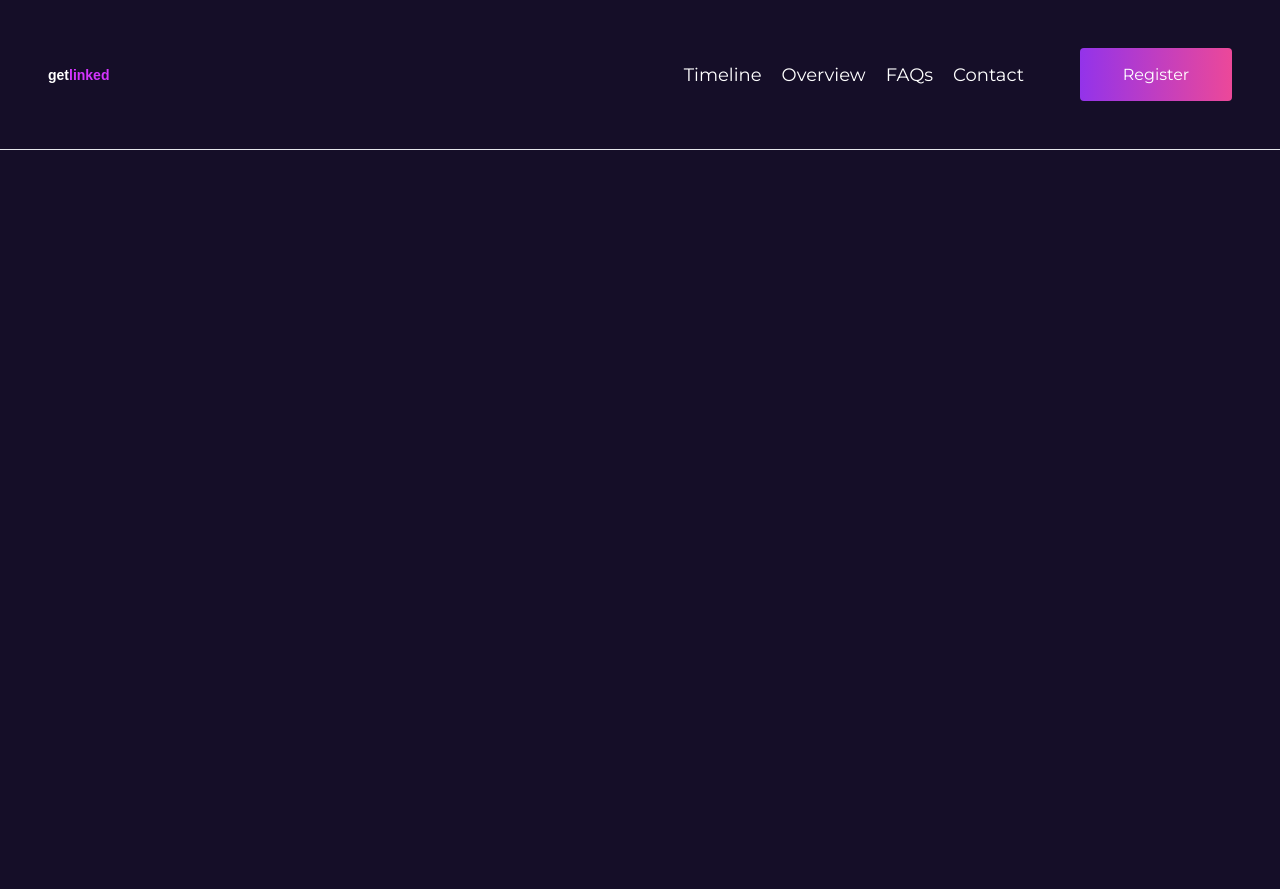
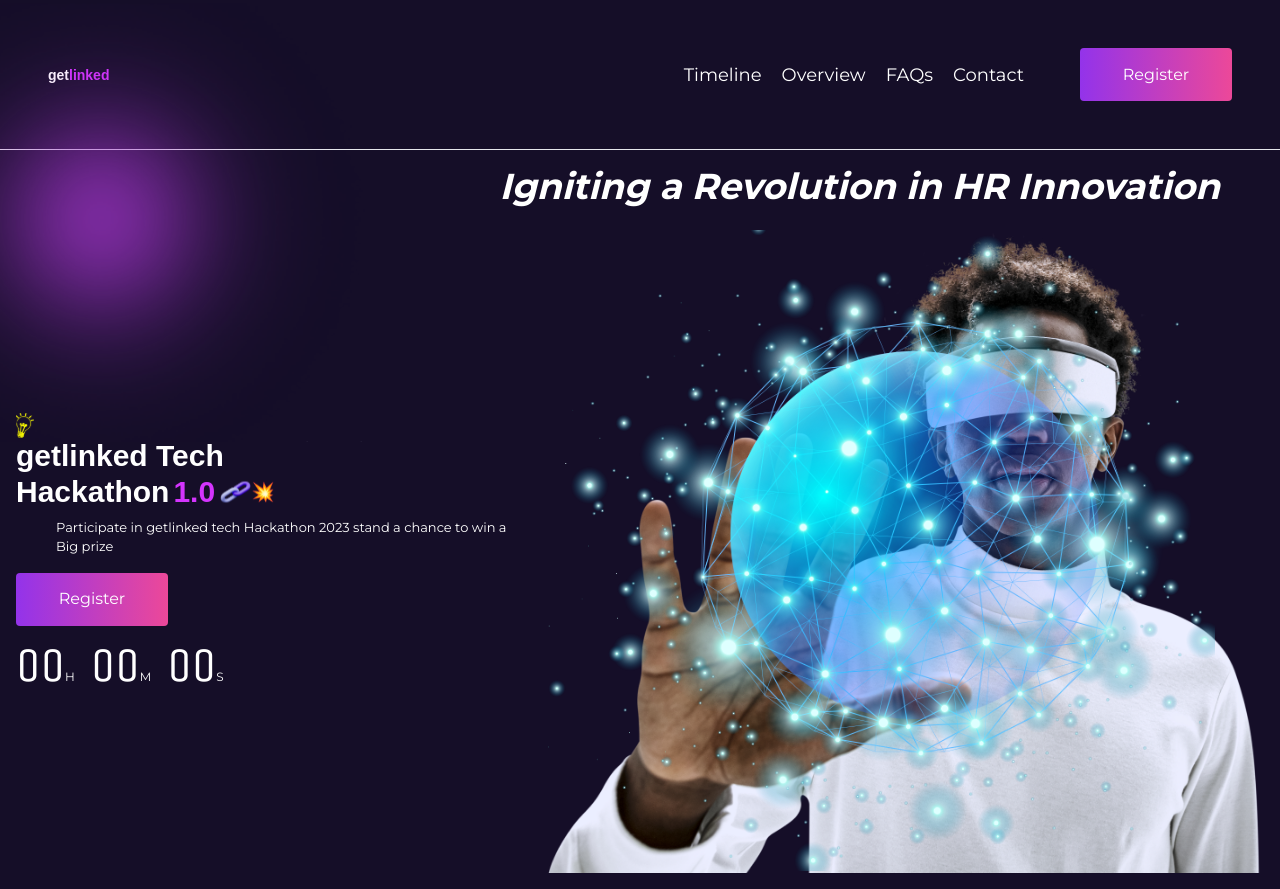
Before and after one commit to mosesfawole/getLinked, a React (Vite) app: page / in a window 1280 px wide. Before the commit the page ends 800 px from the top, so only its background shows below. Built offline with nearby package versions, Linux system fonts and the light colour scheme; a web font is replaced by a local one.

Commit message:
initial hero component, sigh

```diff
--- a/src/App.jsx
+++ b/src/App.jsx
@@ -1,10 +1,12 @@
 import Header from "./components/Header";
+import Hero from "./components/Hero";
 // import { Route } from "react-router-dom";
 function App() {
   return (
     <>
       <Header />
       <hr className="" />
+      <Hero />
     </>
   );
 }
--- a/src/components/Hero.jsx
+++ b/src/components/Hero.jsx
@@ -1,7 +1,87 @@
-// eslint-disable-next-line no-unused-vars
+import data from "../lib/data";
+import Button from "./Button";
 
 const Hero = () => {
-  return <div>Hero</div>;
+  const { hero } = data;
+  return (
+    <div className="hero flex flex-col gap-6 p-4">
+      <div className="top flex items-center justify-center md:justify-end md:px-11 ">
+        <p className="font-body font-bold text-[16px] leading-5 md:text-4xl italic  ">
+          Igniting a Revolution in HR Innovation
+        </p>
+        <span></span>
+      </div>
+      <div className="">
+        <div className=" flex  flex-col justify-center items-center md:flex-row">
+          <div className="wrap">
+            <div className="title font-title">
+              <div className="absolute left-0 top-0">
+                <img
+                  className="w-full h-full "
+                  src="/src/assets/Purple-Lens-Flare-PNG.png"
+                  alt="purple"
+                />
+              </div>
+              <div className="relative">
+                <span>
+                  <img
+                    width={18}
+                    height={26}
+                    src={hero.creative}
+                    alt="creative"
+                  />
+                </span>
+                <p className=" text-3xl font-bold md:">{hero.titleTop}</p>
+                <p className="flex gap-1 text-3xl font-bold md:">
+                  {`${hero.titleDown}`}{" "}
+                  <span className="text-common"> 1.0</span>{" "}
+                  <span className="flex">
+                    <img width={32.8} src={hero.chain} alt="chain" />{" "}
+                    <img width={22.12} src={hero.fire} alt="spark" />
+                  </span>{" "}
+                </p>{" "}
+              </div>
+            </div>
+            <div className="text flex mt-2 mb-4 ">
+              <p className="font-body px-10 font-regular text-[13px] text-start">
+                {hero.text}
+              </p>
+            </div>
+            <div className="button mt-2 mb-4">
+              <Button />
+            </div>
+            <div className="countdown flex gap-4 ">
+              <p className="font-unica text-5xl">
+                00<span className="font-body text-xs">H</span>
+              </p>
+              <p className="font-unica text-5xl">
+                00<span className="font-body text-xs">M</span>
+              </p>
+              <p className="font-unica text-5xl">
+                00<span className="font-body text-xs">S</span>
+              </p>
+            </div>
+          </div>
+          <div className="bottom">
+            <div className="behind-image absolute z-10">
+              <img
+                className="bg-cover bg-center"
+                src="/src/assets/Image 1.svg"
+                alt="image 1"
+              />
+            </div>
+            <div className="bannerImage  relative z-0">
+              <img
+                className=""
+                src="/src/assets/man-wearing-smart-glasses-touching-virtual-screen 1.png"
+                alt="banner image"
+              />
+            </div>
+          </div>
+        </div>
+      </div>
+    </div>
+  );
 };
 
 export default Hero;
--- a/src/index.css
+++ b/src/index.css
@@ -1,8 +1,7 @@
-@import url("https://fonts.googleapis.com/css2?family=Inter:wght@400;500;600;700&family=Montserrat:wght@400;500;600;700&family=Poppins&display=swap");
+@import url("https://fonts.googleapis.com/css2?family=Inter:wght@400;500;600;700&family=Montserrat:wght@400;500;600;700&family=Poppins&family=Unica+One&display=swap");
 @tailwind base;
 @tailwind components;
 @tailwind utilities;
-
 * {
   margin: 0;
   padding: 0;
--- a/src/lib/data.js
+++ b/src/lib/data.js
@@ -1,3 +1,8 @@
+import chain from "../assets/chain-9365116-7621444.svg";
+import fire from "../assets/1f4a5.svg";
+import image1 from "../assets/Image 1.svg";
+import creative from "../assets/Creative 1.svg";
+import banner from "../assets/man-wearing-smart-glasses-touching-virtual-screen 1.png";
 const data = {
   navbar: {
     links: [
@@ -19,6 +24,17 @@ const data = {
       },
     ],
   },
+  hero: {
+    titleTop: "getlinked Tech",
+    titleDown: "Hackathon",
+    chain: chain,
+    fire: fire,
+    text: "Participate in getlinked tech Hackathon 2023 stand a chance to win a Big prize",
+    countdown: ["00", "00", "00"],
+    creative: creative,
+    image1: image1,
+    banner: banner,
+  },
 };
 
 export default data;
--- a/tailwind.config.js
+++ b/tailwind.config.js
@@ -6,6 +6,7 @@ export default {
       title: ["Clash display", "sans-serif"],
       body: ["Montserrat", "sans-serif"],
       inter: ["Inter", "sans-serif"],
+      unica: ["Unica One", "cursive"],
     },
 
     extend: {
```
Also changed, not shown: src/assets/1f4a5.svg (added), src/assets/Purple-Lens-Flare-PNG.png (added).
